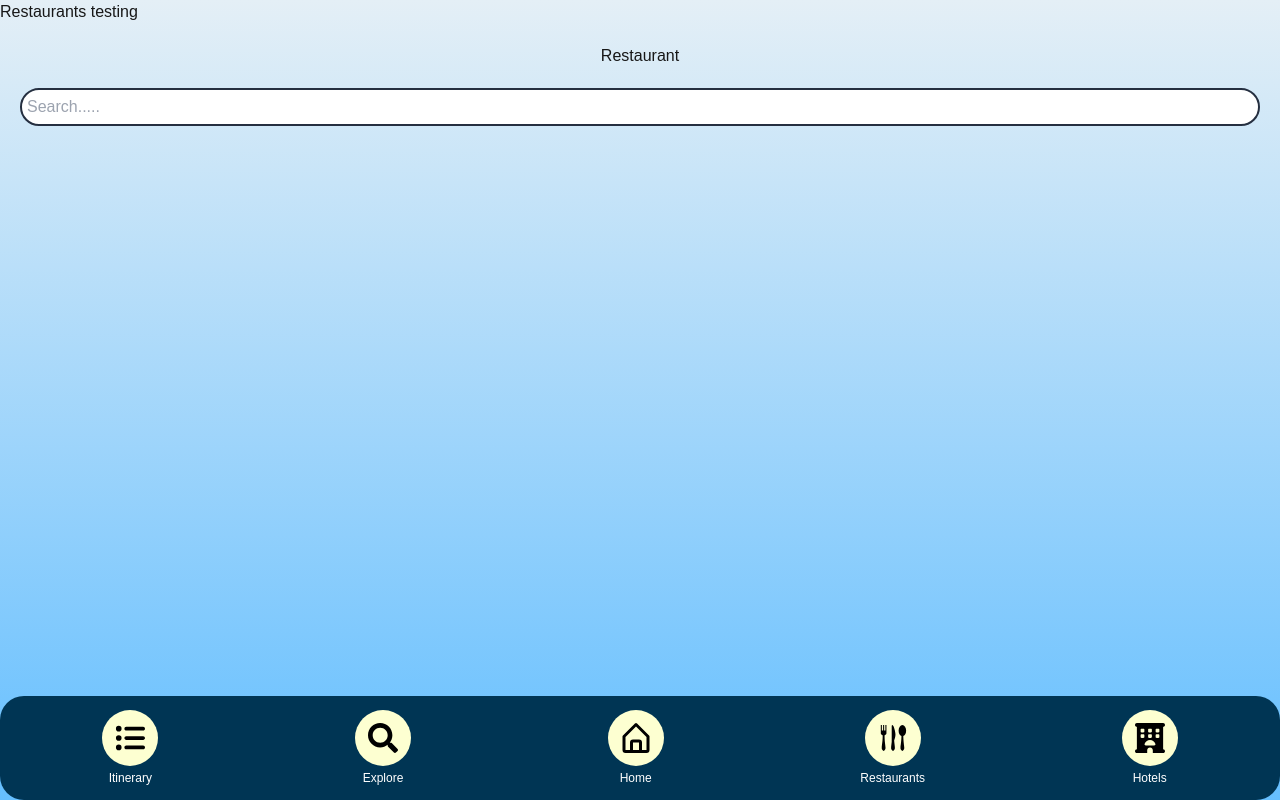
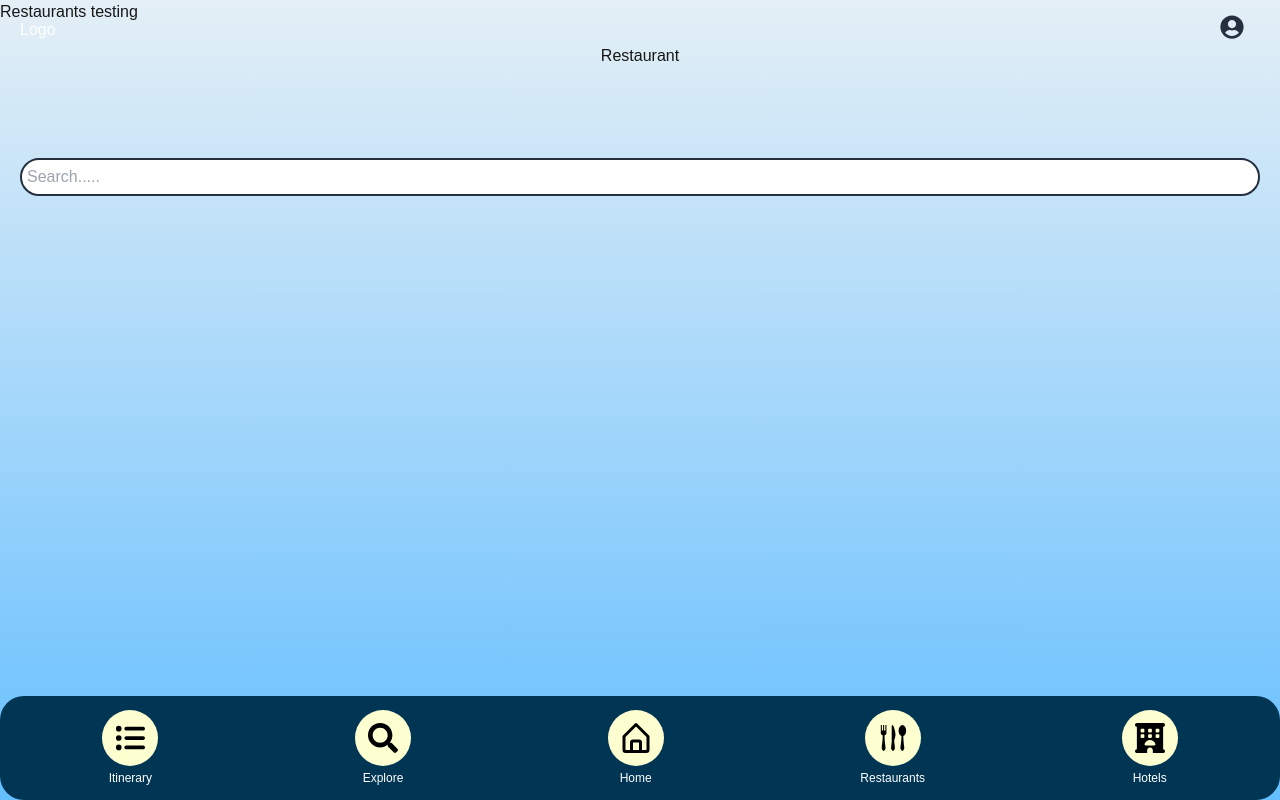
Before and after one commit to KhushiChoksi/CPSC481_T8G2, a Next.js app in the folder travel-app/: page /restaurants in a window 1280 px wide. Built offline with nearby package versions, Linux system fonts and the light colour scheme.

Commit message:
just committing to save changes

```diff
--- /dev/null
+++ b/travel-app/src/app/components/Logo.tsx
@@ -0,0 +1,68 @@
+import React from "react";
+
+const Logo: React.FC = () => {
+  // Function to calculate ray styles
+  const getRayStyle = (index: number): React.CSSProperties => {
+    const angle = index * 45; // Rays every 45 degrees
+    return {
+      transform: `rotate(${angle}deg) translateY(-26px)`, // Rays positioned outward
+    };
+  };
+
+  // Styles specific to the logo
+  const styles: { [key: string]: React.CSSProperties } = {
+    logo: {
+      position: "relative",
+      width: "65px",
+      height: "65px",
+      display: "flex",
+      justifyContent: "center",
+      alignItems: "center",
+    },
+    circle: {
+      width: "37px", // Circle size
+      height: "37px",
+      backgroundColor: "#FFD426",
+      borderRadius: "50%",
+      display: "flex",
+      justifyContent: "center",
+      alignItems: "center",
+      position: "absolute",
+      top: "50%",
+      left: "50%",
+      transform: "translate(-50%, -50%)", // Center the circle
+      zIndex: 2, // Above rays
+    },
+    logoText: {
+      fontFamily: '"Comic Sans MS", "Brush Script MT", sans-serif',
+      fontSize: "24px",
+      fontStyle: "italic",
+      color: "#000000",
+    },
+    ray: {
+      position: "absolute",
+      width: "4px", // Width of the ray
+      height: "12px", // Length of the ray
+      backgroundColor: "#FFD426",
+      top: "calc(50% - 6px)", // Adjusted position to align rays
+      left: "calc(50% - 2px)", // Adjusted position to align rays
+      transformOrigin: "center center", // Rays rotate from the center
+      zIndex: 1, // Behind the circle
+    },
+  };
+
+  return (
+    <div style={styles.logo}>
+      {/* Rays */}
+      {[...Array(8)].map((_, index) => (
+        <div key={index} style={{ ...styles.ray, ...getRayStyle(index) }} />
+      ))}
+      {/* Circle with Text */}
+      <div style={styles.circle}>
+        <span style={styles.logoText}>TB</span>
+      </div>
+    </div>
+  );
+};
+
+export default Logo;
--- a/travel-app/src/app/components/SearchBar.tsx
+++ b/travel-app/src/app/components/SearchBar.tsx
@@ -5,7 +5,7 @@ export default function SeachBar() {
         <div style={{
           display: 'flex',
           justifyContent: 'center',
-          marginTop: '20px',
+          marginTop: '90px',
 
         }}>
           <input
--- a/travel-app/src/app/components/Topbar.tsx
+++ b/travel-app/src/app/components/Topbar.tsx
@@ -1,7 +1,49 @@
-export default function Navbar() {
+"use client";
+import { FaUserCircle } from "react-icons/fa";
+
+
+export default function Topbar() {
     return (
-        <div>
-            <p>Topbar. This will have the logo, update trips, and profile button.</p>
-        </div>
-    );
+        <div
+        style={{
+            position: 'fixed',
+            top: 0,
+            left: 0,
+            right: 0,
+            height: '60px',
+            display: 'flex',
+            alignItems: 'center',
+            justifyContent: 'space-between',
+            padding: '0 20px',
+            color: 'white',
+            zIndex: 1000,
+      }}
+    >
+
+      <div>
+        <p>Logo</p>
+      </div>
+
+
+      <div style={{ marginLeft: 'auto', position: 'relative' }}>
+        <button
+          style={{
+            width: '40px',
+            height: '40px',
+            borderRadius: '50%',
+
+            border: 'none',
+            cursor: 'pointer',
+          }}
+          onClick={() => alert('Profile button clicked!')}
+        >
+
+        <FaUserCircle style={{ fontSize: '24px', color: '#252F40' }} />
+        </button>
+
+
+
+      </div>
+    </div>
+  );
 }
--- a/travel-app/src/app/restaurants/page.tsx
+++ b/travel-app/src/app/restaurants/page.tsx
@@ -1,5 +1,6 @@
 import Navbar from "../components/Navbar";
 import SearchBar from "../components/SearchBar";
+import Topbar from "../components/Topbar";
 
 export default function RestaurantsPage() {
     return (
@@ -7,6 +8,7 @@ export default function RestaurantsPage() {
         <p>Restaurants testing</p>
         <Navbar/>
         <SearchBar/>
+        <Topbar/>
       </div>
     );
   }
```
